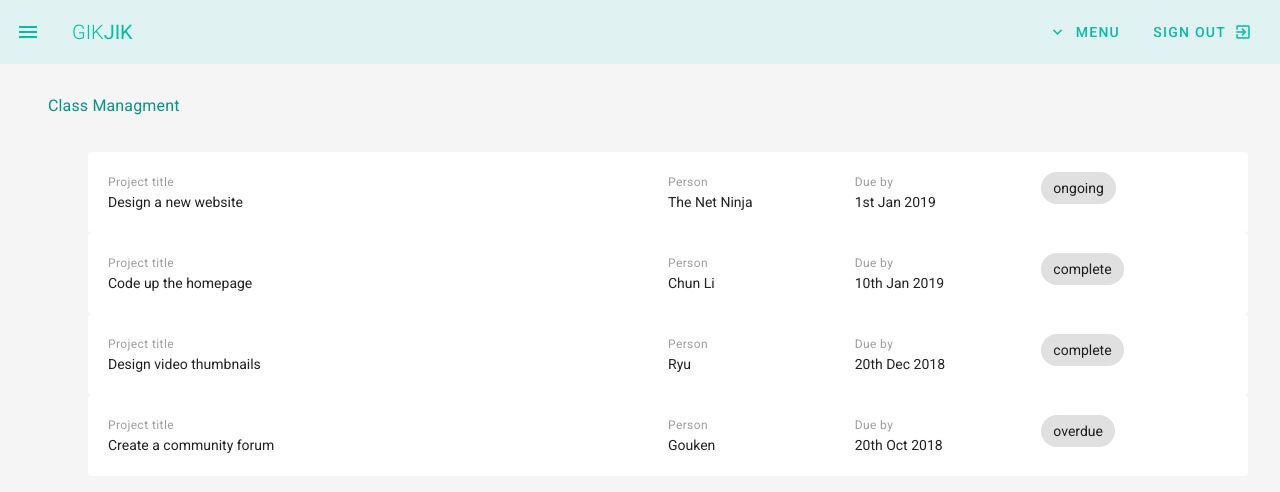
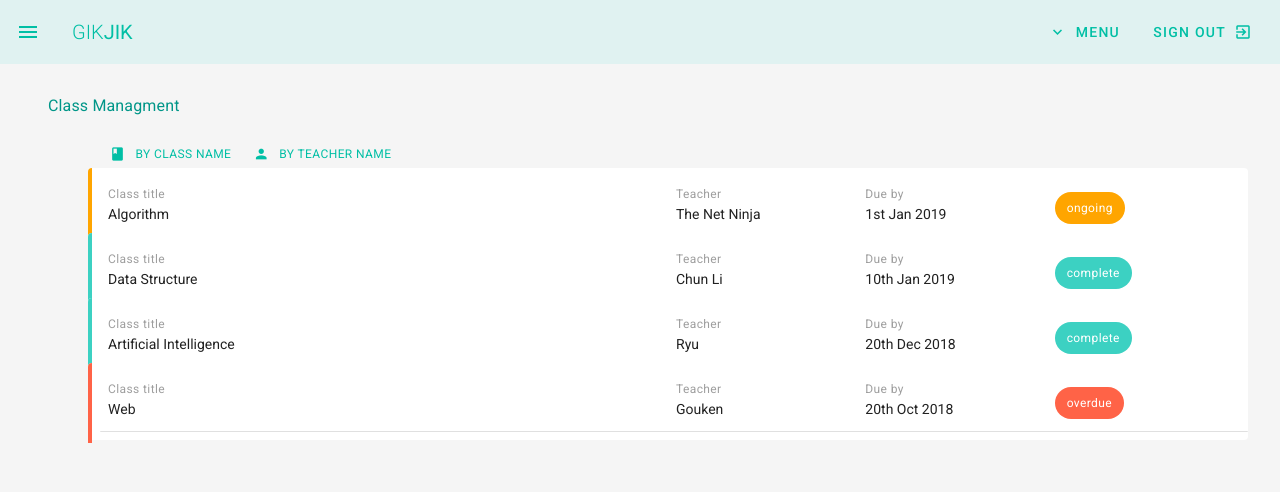
Before and after one commit to HosseinrezaAk/GiKJiK, a Vue app: page /user/classmanagment in a window 1280 px wide. Shown: the top 492 px of the page. Built offline with nearby package versions, Linux system fonts and the light colour scheme.

Commit message:
classes added

```diff
--- a/src/views/ClassMng.vue
+++ b/src/views/ClassMng.vue
@@ -6,15 +6,40 @@
             <h2 class="subtitle-1 teal--text mt-7" >Class Managment</h2>
             <v-container class="mx-7 my-5">
 
-                <v-card flat class="pa-5" v-for="eachClass in classes" :key="eachClass.title">
-                    <v-layout row wrap :class="`pa-3 eachClass ${eachClass.status}`">
+                <v-layout row class="mb-3 ml-3">
+                    <v-tooltip top>
+                        <template v-slot:activator="{on}">
+                            <v-btn small text color="teal accent-4" v-on="on" @click="sortBy('title')">
+                                <v-icon left small>class</v-icon>
+                                <span class="caption ">By Class name</span>
+                            </v-btn>
+                        </template>
+                        <span>Sort by class name</span>
+                    </v-tooltip>
+                    <v-tooltip top>
+                        <template  v-slot:activator="{on}">
+                            <v-btn small text color="teal accent-4" v-on="on"  @click="sortBy('person')">
+                                <v-icon left small>person</v-icon>
+                                <span class="caption ">By Teacher name</span>
+                            </v-btn>
+                        </template>
+                        <span>Sort by Teacher name</span>
+                    </v-tooltip>
+
+
+
+                </v-layout>
+
+
+                <v-card flat class="pl-3 pb-2" v-for="eachClass in classes" :key="eachClass.title" >
+                    <v-layout row wrap :class="`pa-4 eachClass ${eachClass.status}`">
                         <v-flex xs12 md6>
-                            <div class="caption grey--text">Project title</div>
+                            <div class="caption grey--text">Class title</div>
                             <div> {{ eachClass.title }}</div>
                         </v-flex>
 
                         <v-flex xs6 sm4 md2>
-                            <div class="caption grey--text">Person</div>
+                            <div class="caption grey--text">Teacher</div>
                             <div> {{eachClass.person}}</div>
                         </v-flex>
 
@@ -24,13 +49,15 @@
                         </v-flex>
                         <v-flex xs2 sm4 md2>
 
-                            <div>
-                                <v-chip>{{eachClass.status}}</v-chip>
+                            <div class=" ">
+                                <v-chip  :class="` ${eachClass.status} white--text caption my-2`">{{eachClass.status}}</v-chip>
                             </div>
                         </v-flex>
 
                     </v-layout>
+                    <v-divider></v-divider>
                 </v-card>
+
 
 
 
@@ -48,16 +75,45 @@
         data() {
             return {
                 classes: [
-                    { title: 'Design a new website', person: 'The Net Ninja', due: '1st Jan 2019', status: 'ongoing', content: 'Lorem ipsum dolor sit amet consectetur adipisicing elit. Sunt consequuntur eos eligendi illum minima adipisci deleniti, dicta mollitia enim explicabo fugiat quidem ducimus praesentium voluptates porro molestias non sequi animi!'},
-                    { title: 'Code up the homepage', person: 'Chun Li', due: '10th Jan 2019', status: 'complete', content: 'Lorem ipsum dolor sit amet consectetur adipisicing elit. Sunt consequuntur eos eligendi illum minima adipisci deleniti, dicta mollitia enim explicabo fugiat quidem ducimus praesentium voluptates porro molestias non sequi animi!'},
-                    { title: 'Design video thumbnails', person: 'Ryu', due: '20th Dec 2018', status: 'complete', content: 'Lorem ipsum dolor sit amet consectetur adipisicing elit. Sunt consequuntur eos eligendi illum minima adipisci deleniti, dicta mollitia enim explicabo fugiat quidem ducimus praesentium voluptates porro molestias non sequi animi!'},
-                    { title: 'Create a community forum', person: 'Gouken', due: '20th Oct 2018', status: 'overdue', content: 'Lorem ipsum dolor sit amet consectetur adipisicing elit. Sunt consequuntur eos eligendi illum minima adipisci deleniti, dicta mollitia enim explicabo fugiat quidem ducimus praesentium voluptates porro molestias non sequi animi!'},
+                    { title: 'Algorithm', person: 'The Net Ninja', due: '1st Jan 2019', status: 'ongoing', content: 'Lorem ipsum dolor sit amet consectetur adipisicing elit. Sunt consequuntur eos eligendi illum minima adipisci deleniti, dicta mollitia enim explicabo fugiat quidem ducimus praesentium voluptates porro molestias non sequi animi!'},
+                    { title: 'Data Structure', person: 'Chun Li', due: '10th Jan 2019', status: 'complete', content: 'Lorem ipsum dolor sit amet consectetur adipisicing elit. Sunt consequuntur eos eligendi illum minima adipisci deleniti, dicta mollitia enim explicabo fugiat quidem ducimus praesentium voluptates porro molestias non sequi animi!'},
+                    { title: 'Artificial Intelligence', person: 'Ryu', due: '20th Dec 2018', status: 'complete', content: 'Lorem ipsum dolor sit amet consectetur adipisicing elit. Sunt consequuntur eos eligendi illum minima adipisci deleniti, dicta mollitia enim explicabo fugiat quidem ducimus praesentium voluptates porro molestias non sequi animi!'},
+                    { title: 'Web', person: 'Gouken', due: '20th Oct 2018', status: 'overdue', content: 'Lorem ipsum dolor sit amet consectetur adipisicing elit. Sunt consequuntur eos eligendi illum minima adipisci deleniti, dicta mollitia enim explicabo fugiat quidem ducimus praesentium voluptates porro molestias non sequi animi!'},
                 ]
             }
         },
 
 		components:{
 			appNavbar: Navbar
-		}
+        },
+        methods:{
+            sortBy: function(prop){
+                this.classes.sort((a,b) => a[prop] < b[prop] ? -1 :1)
+            }
+        }
+
 	}
 </script>
+
+<style >
+    .eachClass.complete{
+        border-left:4px solid #3cd1c2;
+    }
+    .eachClass.ongoing{
+        border-left:4px solid orange;
+    }
+    .eachClass.overdue{
+        border-left:4px solid tomato;
+    }
+    .v-chip.complete{
+        background: #3cd1c2 !important;
+    }
+    .v-chip.ongoing{
+        background: orange!important;
+    }
+    .v-chip.overdue{
+        background: tomato!important;
+    }
+
+
+</style>
```
